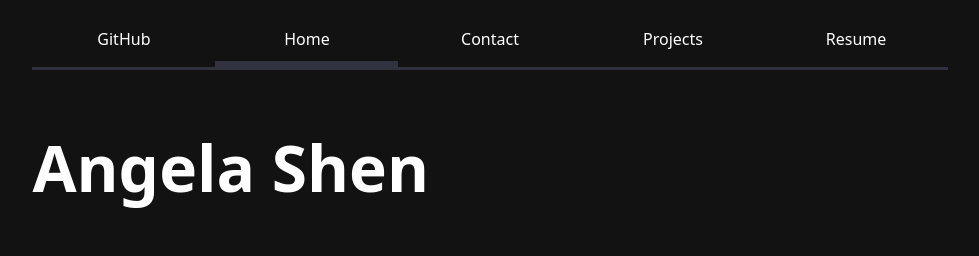
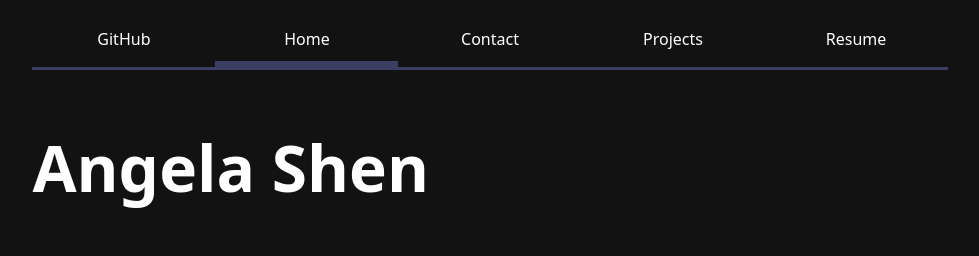
Before and after one commit to angela-shen/portfolio, a plain HTML site: page index.html in a window 1280 px wide. Shown: the top 256 px of the page, without its empty margins (150-1129 px from the left). Drawn offline with Linux system fonts and the light colour scheme.

Commit message:
color changes

```diff
--- a/style.css
+++ b/style.css
@@ -63,7 +63,7 @@ h4.name {
 }
 
 nav {
-  --border-color: oklch(45% 10% 280 / 50%);
+  --border-color: oklch(50% 0.1 280 / 60%);
   margin-bottom: 50px;
   display: flex;
   border-bottom-width: 3px;
@@ -84,7 +84,7 @@ a:hover {
   border-bottom-style: solid;
   border-bottom-color: var(--border-color);
   padding-bottom: 10px;
-  background-color: oklch(45% 0.1 280 / 40%);
+  background-color: oklch(50% 0.1 280 / 50%);
   accent-color: var(--color-accent);
 }
 
```
